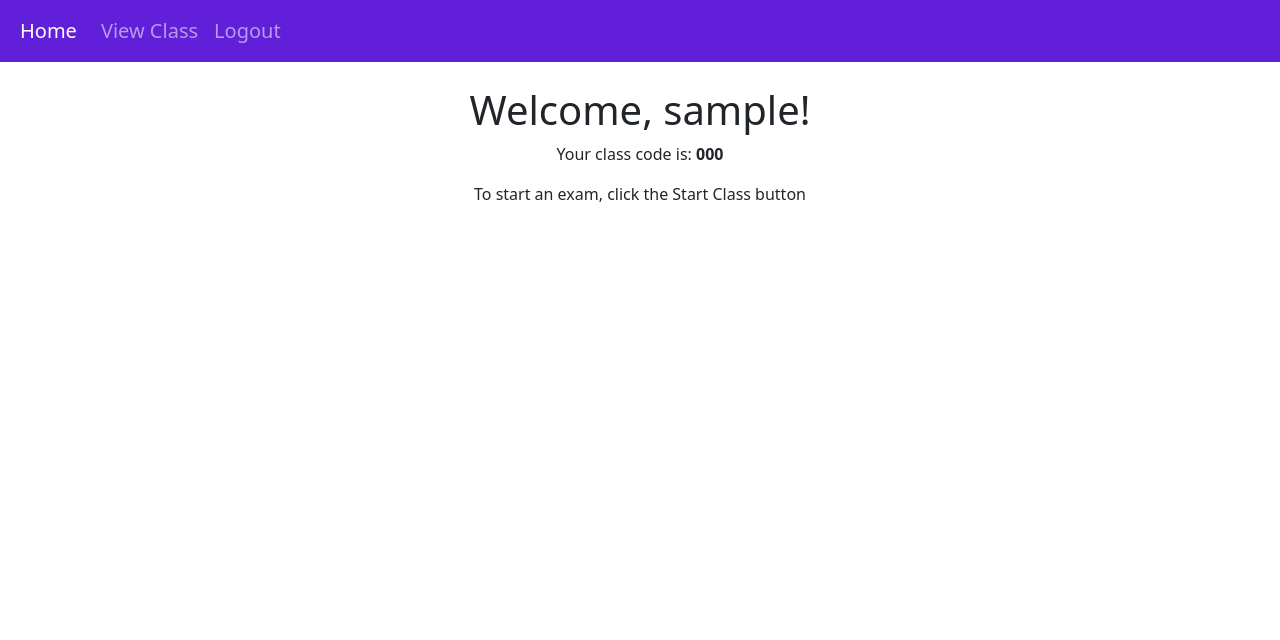
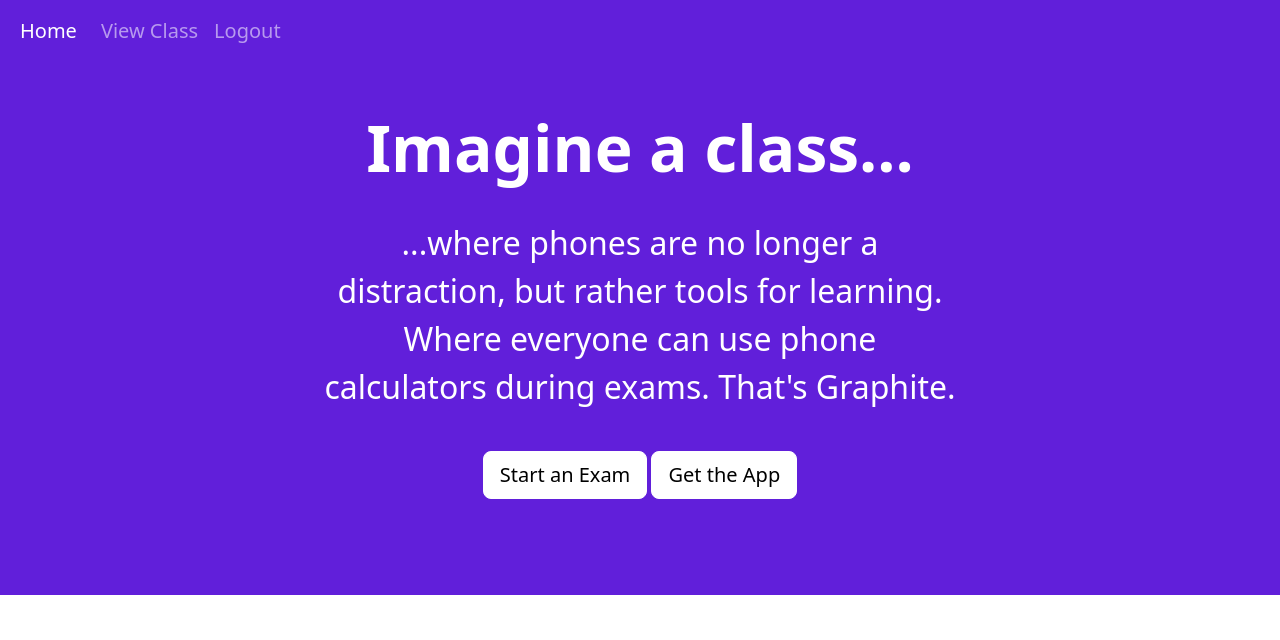
Before and after one commit to GraphiteApp/GraphiteTeacher, a Django app: page / in a window 1280 px wide. Shown: the top 640 px of the page. Before the commit the page ends 202 px from the top, so only its background shows below. Run offline with Django 4.2, Linux system fonts and the light colour scheme; a user stored in the database is signed in; tables that the repository leaves empty hold one stand-in row (values such as "Sample post"); parts of the project's set-up code (start-up, migrations or seed data) failed here and were passed over.

Commit message:
rework index

```diff
--- a/static/Graphite/css/style.css
+++ b/static/Graphite/css/style.css
@@ -27,3 +27,48 @@
 .nav-text {
     font-size: 1.25em;
 }
+
+.lead {
+    font-size: 2em;
+    max-width: 50%;
+    text-align: center;
+    color: white;
+}
+
+.title {
+    font-size: 4em;
+    font-weight: bold;
+    color: white;
+}
+
+.btn-lead {
+    background-color: white; !important;
+    border-color: white; !important;
+    color: black; !important;
+}
+
+.btn-lead:hover {
+    background-color: white; !important;
+    border-color: white; !important;
+    color: #611fda; !important;
+}
+
+.large-p {
+    font-size: 1.5em;
+}
+
+.container-main {
+    width: 55%;
+}
+
+.img-main-r {
+    float:right;
+    border: 3px solid #611fda;
+    margin-left: 1em;
+}
+
+.img-main-l {
+    float:left;
+    border: 3px solid #611fda;
+    margin-right: 1em;
+}
--- a/templates/Graphite/add_resource.html
+++ b/templates/Graphite/add_resource.html
@@ -3,7 +3,7 @@
 
 {% block body %}
     {% include "Graphite/navbar.html" %}
-    <div class="text-align-center">
+    <div class="text-align-center mt-4">
         <h1>
             Add resource
         </h1>
--- a/templates/Graphite/exam.html
+++ b/templates/Graphite/exam.html
@@ -5,7 +5,7 @@
     {% include "Graphite/navbar.html" %}
     <script src="{% static 'Graphite/javascript/exam.js' %}"></script>
 
-    <div class="container">
+    <div class="container mt-4">
         <div class="d-flex flex-column justify-content-center align-items-center">
             <h1>Class Code</h1>
             <h3><b>{{ class_code }}</b></h3>
--- a/templates/Graphite/index.html
+++ b/templates/Graphite/index.html
@@ -5,12 +5,38 @@
     <script src="{% static 'Graphite/javascript/index.js' %}"></script>
     {% include "Graphite/navbar.html" %}
     <div class="d-flex flex-column justify-content-center align-items-center">
-        <h1>Welcome, {{ user }}!</h1>
-        <p>
-            Your class code is: <b>{{ class_code }}</b>
-        </p>
-        <p>
-            To start an exam, click the Start Class button
-        </p>
+        <div class="d-flex flex-column justify-content-center align-items-center" style="background-color: #611fda; width: 100%">
+            <h1 class="title mt-5">Imagine a class...</h1>
+            <p class="lead mt-4">...where phones are no longer a distraction, but rather tools for learning. Where everyone can use phone calculators during exams. That's Graphite.</p>
+
+            <div class="mt-4 mb-5" style="padding-bottom: 3em">
+                <a href="/exam" class="btn btn-primary btn-lg btn-lead">Start an Exam</a>
+                <a href="" class="btn btn-primary btn-lg btn-lead">Get the App</a>
+            </div>
+        </div>
+
+        <div class="container-main mt-5">
+            <h1 class="text-align-center">
+                <img src="https://i.ibb.co/7kxWPVk/firefox-X4-Qy-XRZymz.png" class="img-main-r"/>
+
+                Add <span style="color:#611fda">custom</span> resources in seconds
+            </h1>
+            <p class="large-p text-align-center mt-4">
+                Graphite allows you to add any website to your class in seconds. Then, enable or disable access to the website during exams.
+            </p>
+        </div>
+
+        <div class="container-main mt-5">
+            <h1 class="text-align-center">
+                <img src="https://i.ibb.co/9GkSnNF/firefox-a6-Nu-U4-VTlm.png" class="img-main-l"/>
+
+                See the status of your students, <span style="color:#611fda">in real time</span>
+            </h1>
+            <p class="large-p text-align-center mt-4">
+                Instantly see which students are in your class, and which have left.
+            </p>
+        </div>
     </div>
+
+    {% include "Graphite/footer.html" %}
 {% endblock %}
--- a/templates/Graphite/navbar.html
+++ b/templates/Graphite/navbar.html
@@ -1,4 +1,4 @@
-<nav class="navbar navbar-expand-lg navbar-dark mb-4" style="background-color:#611fda">
+<nav class="navbar navbar-expand-lg navbar-dark" style="background-color:#611fda">
   <a class="navbar-brand nav-text" style="padding-left: 1em" href="/">Home</a>
   <div class="navbar-expand" id="navbarNavAltMarkup">
     <div class="navbar-nav">
```
Also changed, not shown: templates/Graphite/footer.html (added, +7 -0 lines).
